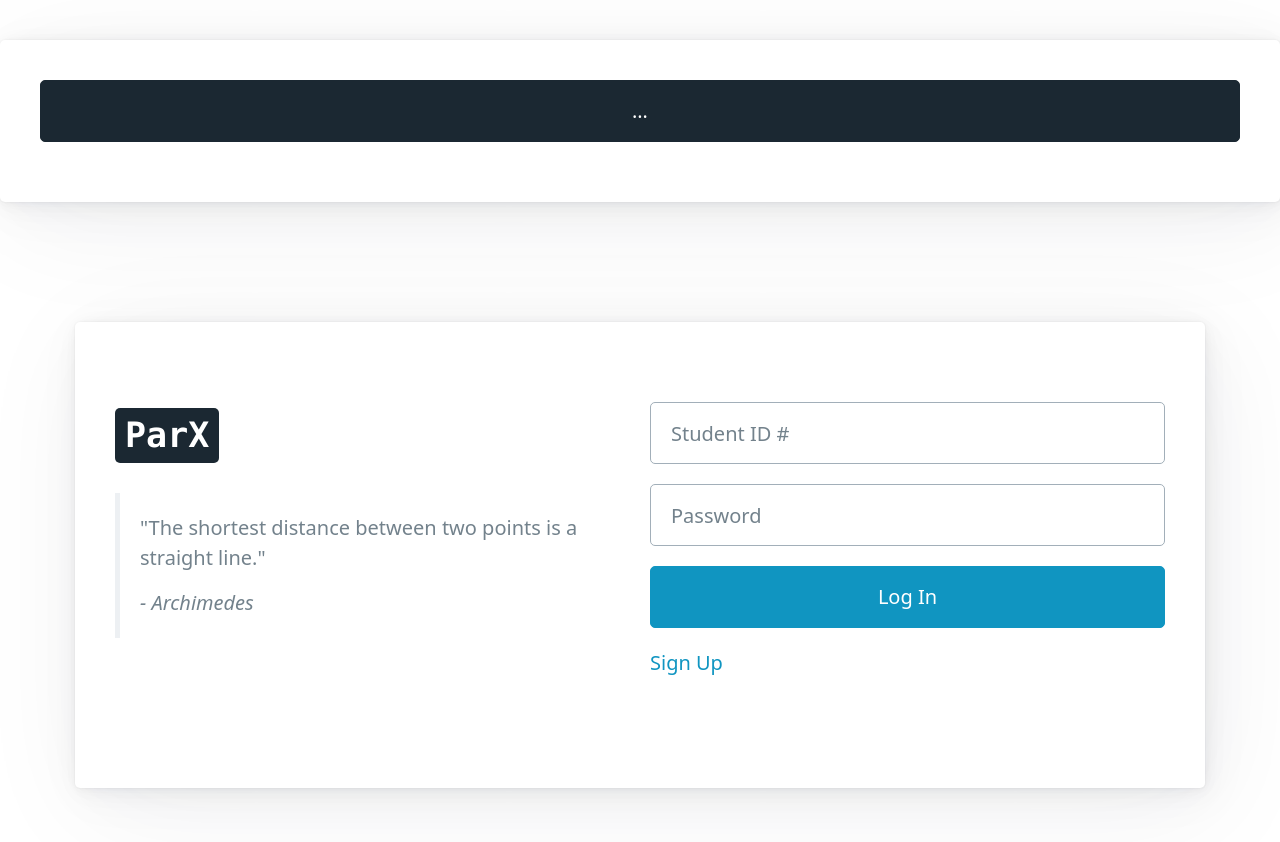
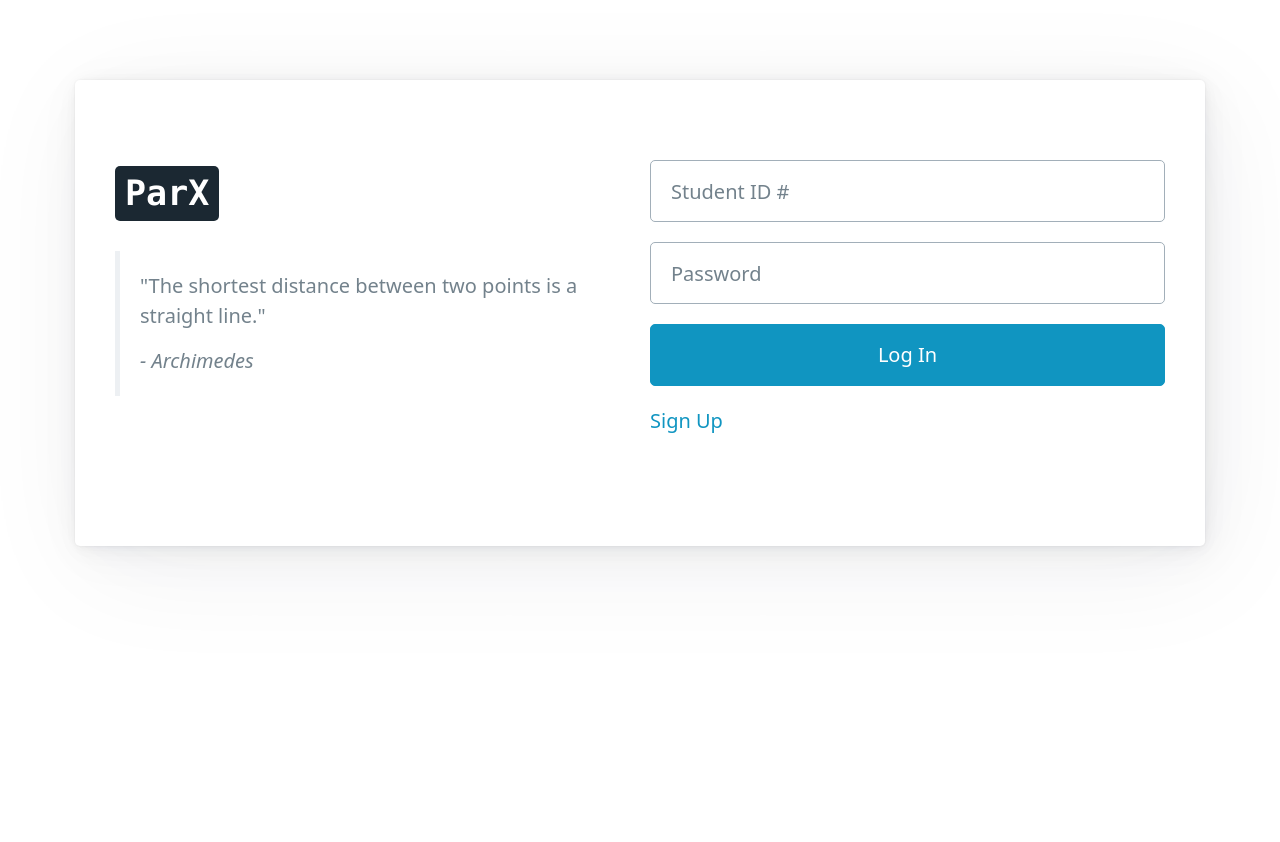
Before and after one commit to luhi1/FBLA-WS, a plain HTML site: page login.html in a window 1280 px wide. After the commit the page ends 800 px from the top, so only its background shows below. Drawn offline with nearby package versions, Linux system fonts and the light colour scheme.

Commit message:
Tabling theme switcher for later

```diff
--- a/login.html
+++ b/login.html
@@ -7,7 +7,6 @@
     <title>ParX</title>
 </head>
 <body>
-    <article aria-label="Theme switcher"><button class="contrast theme-switcher">…</button></article>
     <main class ="container">
             <div>
                 <article class = "grid">
```
